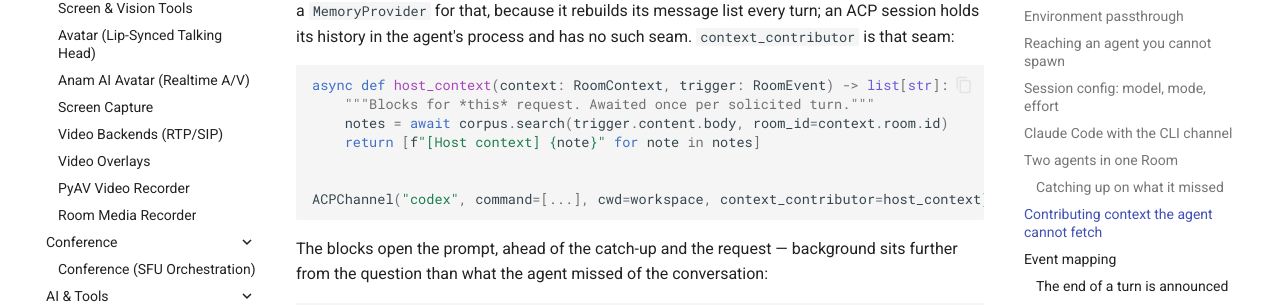
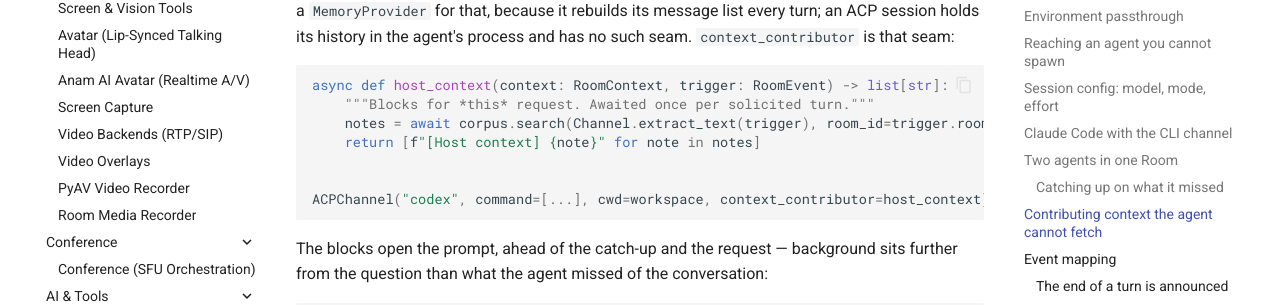
Before and after one commit to roomkit-live/roomkit-docs, an MkDocs documentation site: the page built from docs/guides/acp-channel.md, in a window 1280 px wide and 900 px high, scrolled down 7168 px. Shown: the part 146-451 px from the top of the window. Built offline with MkDocs 1.6.1 and Material for MkDocs 9.7.7, drawn with Linux system fonts in a browser that asks for light colours; comment, search, counter and statistics services are not loaded.

Commit message:
docs(acp): read the trigger through the public helpers (RMK-112)
The snippet dereferenced RoomContext.room, which is optional, where the
event already carries the room id and Channel.extract_text reads the body.

````diff
--- a/docs/guides/acp-channel.md
+++ b/docs/guides/acp-channel.md
@@ -370,7 +370,7 @@ agent's process and has no such seam. `context_contributor` is that seam:
 ```python
 async def host_context(context: RoomContext, trigger: RoomEvent) -> list[str]:
     """Blocks for *this* request. Awaited once per solicited turn."""
-    notes = await corpus.search(trigger.content.body, room_id=context.room.id)
+    notes = await corpus.search(Channel.extract_text(trigger), room_id=trigger.room_id)
     return [f"[Host context] {note}" for note in notes]
 
 
````
